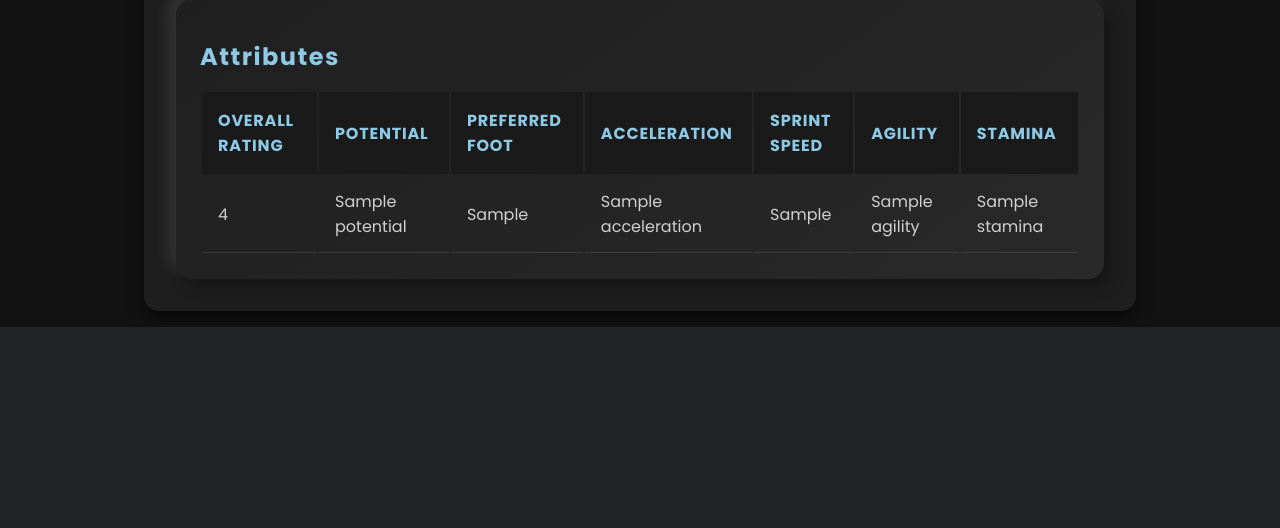
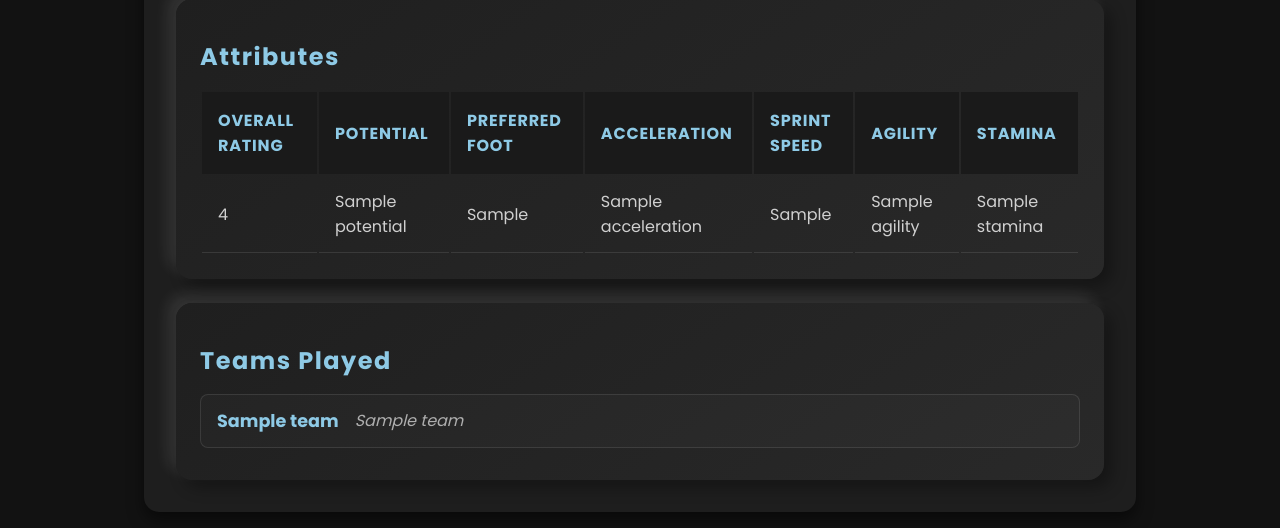
Before and after one commit to MargaridaEstrela/ISDB, a Flask app: template 2 P2 Project/app/templates/players/info.html in a window 1280 px wide. Shown: the part 572-1100 px from the top of the page. Before the commit the page ends 899 px from the top, so only its background shows below. Run offline with Flask 3, Linux system fonts and the light colour scheme; the template is opened without the code that fills it: most values are stand-ins (such as "Sample title", 1, 10 or a date in 2020); some libraries are stand-ins or nearby versions.

Commit message:
feedback lab

```diff
--- a/2 P2 Project/app/app.py
+++ b/2 P2 Project/app/app.py
@@ -176,10 +176,21 @@ def player_info(player_api_id):
             ).fetchone()
             log.debug(f"Found {cur.rowcount} rows.")
 
+            teams = cur.execute(
+                """
+                SELECT DISTINCT t.team_short_name, t.team_long_name
+                FROM match_player m
+                JOIN team t ON t.team_api_id = m.team_api_id
+                WHERE m.player_api_id = %(player_api_id)s;
+                """,
+                {"player_api_id": player_api_id},
+            ).fetchall()
+            log.debug(f"Found {len(teams)} teams for the player.")
+
     # At the end of the `connection()` context, the transaction is committed
     # or rolled back, and the connection returned to the pool.
 
-    return render_template("players/info.html", player=player)
+    return render_template("players/info.html", player=player, teams=teams)
 
 @app.route("/players/<player_api_id>/update", methods=("POST",))
 def player_update_save(player_api_id):
--- a/2 P2 Project/app/static/style.css
+++ b/2 P2 Project/app/static/style.css
@@ -358,6 +358,58 @@ form label + input {
   color: var(--text-light);
 }
 
+.teams-list {
+  list-style: none; /* Remove default bullets */
+  padding: 0;
+  margin: 0;
+}
+
+.teams-list li {
+  display: flex;
+  align-items: center;
+  gap: 1rem;
+  background: rgba(255, 255, 255, 0.02);
+  border: 1px solid rgba(255, 255, 255, 0.1);
+  padding: 0.8rem 1rem;
+  margin-bottom: 0.5rem;
+  border-radius: 8px;
+  transition: background 0.3s ease, transform 0.2s ease;
+  font-size: 1rem;
+  color: var(--text-light);
+}
+
+.teams-list li:hover {
+  background: rgba(255, 255, 255, 0.08);
+  transform: translateY(-3px);
+  box-shadow: 0 4px 10px rgba(0, 0, 0, 0.2), 0 0 15px rgba(255, 255, 255, 0.1);
+}
+
+.teams-list .team-short {
+  font-weight: bold;
+  color: var(--text-highlight);
+  font-size: 1.1rem;
+}
+
+.teams-list .team-long {
+  font-style: italic;
+  font-size: 1rem;
+  color: var(--text-light);
+  opacity: 0.8;
+}
+
+/* Add hover effects to emphasize the text */
+.teams-list li:hover .team-short {
+  color: var(--text-hover);
+  text-shadow: 0 0 10px var(--text-hover);
+}
+
+.teams-list li:hover .team-long {
+  opacity: 1;
+  color: var(--text-highlight);
+  text-shadow: 0 0 8px var(--text-highlight);
+}
+
+
 @media (max-width: 768px) {
   .post {
     grid-template-rows: auto auto auto;
--- a/2 P2 Project/app/templates/players/info.html
+++ b/2 P2 Project/app/templates/players/info.html
@@ -55,5 +55,17 @@
             </tbody>
         </table>
     </div>
+
+    <div class="card">
+        <h2><i class="fa-solid fa-people-group"></i> Teams Played</h2>
+        <ul class="teams-list">
+            {% for team in teams %}
+                <li>
+                    <span class="team-short">{{ team.team_short_name }}</span>
+                    <span class="team-long">{{ team.team_long_name }}</span>
+                </li>
+            {% endfor %}
+        </ul>
+    </div>
 </div>
 {% endblock content %}
```
Also changed, not shown: 1 other file.
